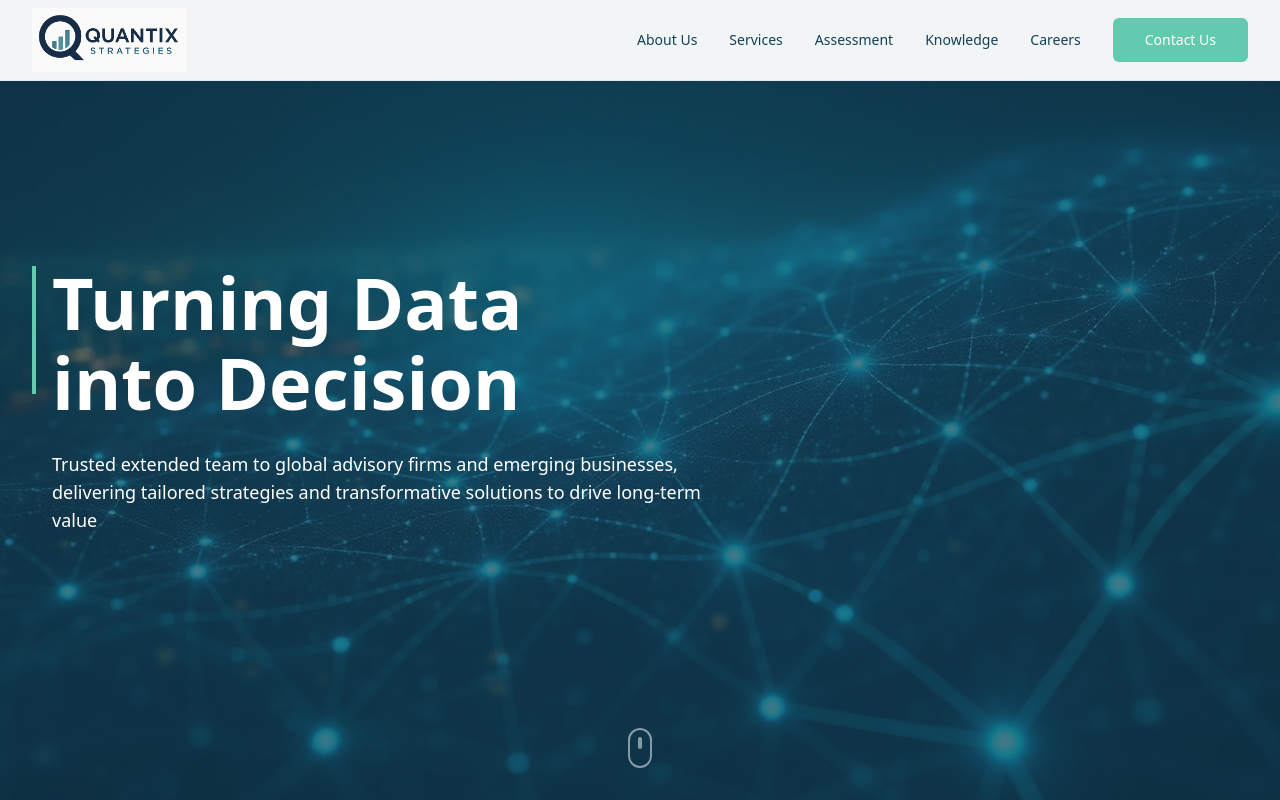
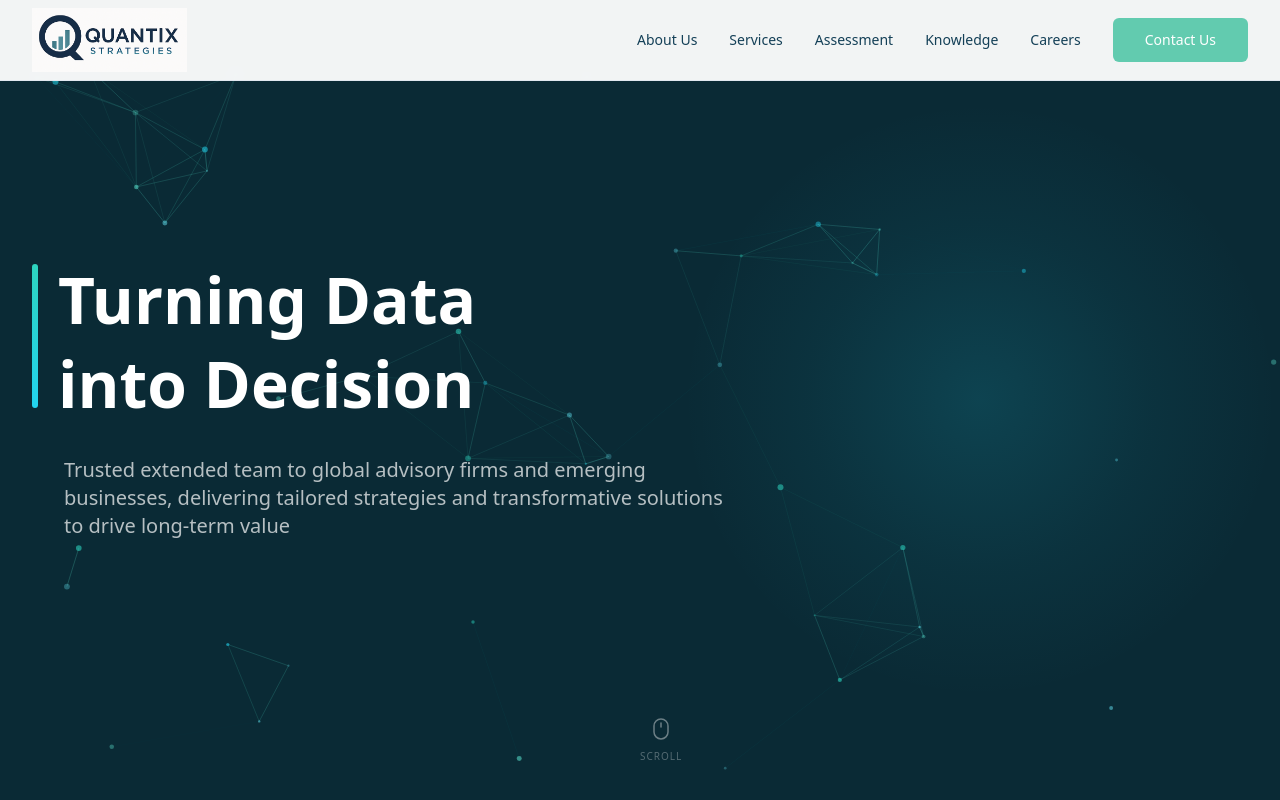
Before and after one commit to QuantixStrategies/Quantix-Strategies-frontend, a React (Vite) app: page / in a window 1280 px wide. Shown: the top 800 px of the page. Built offline with nearby package versions, Linux system fonts and the light colour scheme; the HTML template or start-up script is replaced by a standard one.

Commit message:
Add particle hero section
Co-authored-by: Harshit-tech9 <84966879+Harshit-tech9@users.noreply.github.com>

```diff
--- a/src/components/HeroSection.tsx
+++ b/src/components/HeroSection.tsx
@@ -1,46 +1,128 @@
-import heroBackground from "@/assets/hero-network-bg.jpg";
+import { useCallback, useMemo } from "react";
+import Particles, { initParticlesEngine } from "@tsparticles/react";
+import { loadSlim } from "@tsparticles/slim";
+import { useEffect, useState } from "react";
+import type { ISourceOptions } from "@tsparticles/engine";
+import { Mouse } from "lucide-react";
 
 const HeroSection = () => {
+  const [init, setInit] = useState(false);
+
+  useEffect(() => {
+    initParticlesEngine(async (engine) => {
+      await loadSlim(engine);
+    }).then(() => setInit(true));
+  }, []);
+
+  const particlesOptions: ISourceOptions = useMemo(
+    () => ({
+      fullScreen: { enable: false },
+      background: { color: { value: "transparent" } },
+      fpsLimit: 60,
+      interactivity: {
+        events: {
+          onHover: { enable: true, mode: "grab" },
+        },
+        modes: {
+          grab: { distance: 180, links: { opacity: 0.4 } },
+        },
+      },
+      particles: {
+        color: { value: ["#5eead4", "#67e8f9", "#22d3ee", "#2dd4bf"] },
+        links: {
+          color: "#5eead4",
+          distance: 160,
+          enable: true,
+          opacity: 0.15,
+          width: 1,
+        },
+        move: {
+          enable: true,
+          speed: 0.8,
+          direction: "none" as const,
+          outModes: { default: "bounce" as const },
+        },
+        number: {
+          density: { enable: true },
+          value: 90,
+        },
+        opacity: {
+          value: { min: 0.2, max: 0.6 },
+          animation: { enable: true, speed: 0.8, sync: false },
+        },
+        shape: { type: "circle" },
+        size: {
+          value: { min: 1, max: 3 },
+        },
+      },
+      detectRetina: true,
+    }),
+    []
+  );
+
   return (
-    <section className="relative min-h-screen flex items-center justify-center overflow-hidden">
-      {/* Background Image with Overlay */}
-      <div className="absolute inset-0 z-0">
-        <img
-          src={heroBackground}
-          alt="Network visualization background"
-          className="w-full h-full object-cover" />
+    <section
+      className="relative min-h-screen flex items-center justify-center overflow-hidden"
+      style={{ backgroundColor: "#0a2a35" }}
+    >
+      {/* Particle Network */}
+      {init && (
+        <Particles
+          id="hero-particles"
+          options={particlesOptions}
+          className="absolute inset-0 z-0"
+        />
+      )}
 
-        <div className="absolute inset-0 bg-primary/70"></div>
-      </div>
+      {/* Radial glow - right side */}
+      <div
+        className="absolute top-1/2 right-0 -translate-y-1/2 w-[600px] h-[600px] rounded-full z-[1] pointer-events-none"
+        style={{
+          background:
+            "radial-gradient(circle, rgba(34,211,238,0.15) 0%, rgba(34,211,238,0.05) 40%, transparent 70%)",
+        }}
+      />
 
       {/* Content */}
       <div className="container mx-auto px-4 lg:px-8 py-32 lg:py-40 relative z-10">
         <div className="max-w-4xl">
-          <div className="flex gap-4 items-start mb-8">
-            <div className="w-1 h-32 bg-accent flex-shrink-0"></div>
+          <div className="flex gap-5 items-start mb-8">
+            <div
+              className="w-1.5 h-28 md:h-36 flex-shrink-0 rounded-full mt-1"
+              style={{ background: "linear-gradient(to bottom, #2dd4bf, #22d3ee)" }}
+            />
             <div>
-              <h1 className="text-5xl md:text-6xl lg:text-7xl font-bold text-primary-foreground mb-2">
-                Turning Data{" "}
+              <h1
+                className="font-bold text-white mb-1 leading-tight"
+                style={{ fontSize: "clamp(2.5rem, 5vw, 4.5rem)" }}
+              >
+                Turning Data
               </h1>
-              <h2 className="text-5xl md:text-6xl lg:text-7xl font-bold text-primary-foreground">
+              <h2
+                className="font-bold text-white leading-tight"
+                style={{ fontSize: "clamp(2.5rem, 5vw, 4.5rem)" }}
+              >
                 into Decision
               </h2>
             </div>
           </div>
-          <p className="text-lg text-primary-foreground max-w-2xl ml-5">
-            Trusted extended team to global advisory firms and emerging businesses, delivering tailored strategies and transformative solutions to drive long-term value
+          <p className="text-lg md:text-xl text-white/70 max-w-2xl ml-8 leading-relaxed">
+            Trusted extended team to global advisory firms and emerging
+            businesses, delivering tailored strategies and transformative
+            solutions to drive long-term value
           </p>
         </div>
       </div>
 
       {/* Scroll Indicator */}
-      <div className="absolute bottom-8 left-1/2 transform -translate-x-1/2 z-10">
-        <div className="w-6 h-10 border-2 border-primary-foreground/50 rounded-full flex items-start justify-center p-2">
-          <div className="w-1 h-3 bg-primary-foreground/50 rounded-full animate-bounce"></div>
-        </div>
+      <div className="absolute bottom-8 left-1/2 -translate-x-1/2 z-10 flex flex-col items-center gap-2 animate-bounce">
+        <Mouse className="w-6 h-6 text-white/40" strokeWidth={1.5} />
+        <span className="text-[10px] uppercase tracking-widest text-white/30">
+          Scroll
+        </span>
       </div>
-    </section>);
-
+    </section>
+  );
 };
 
 export default HeroSection;
```
